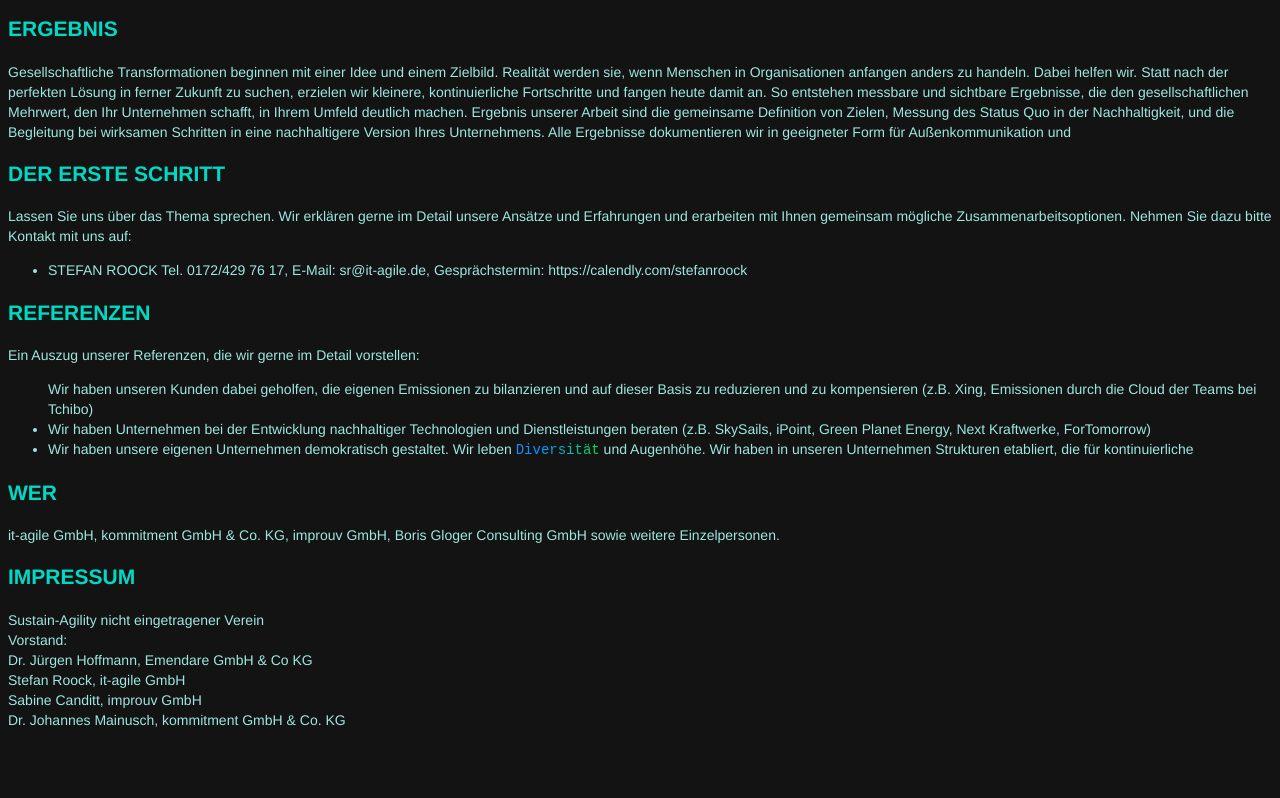
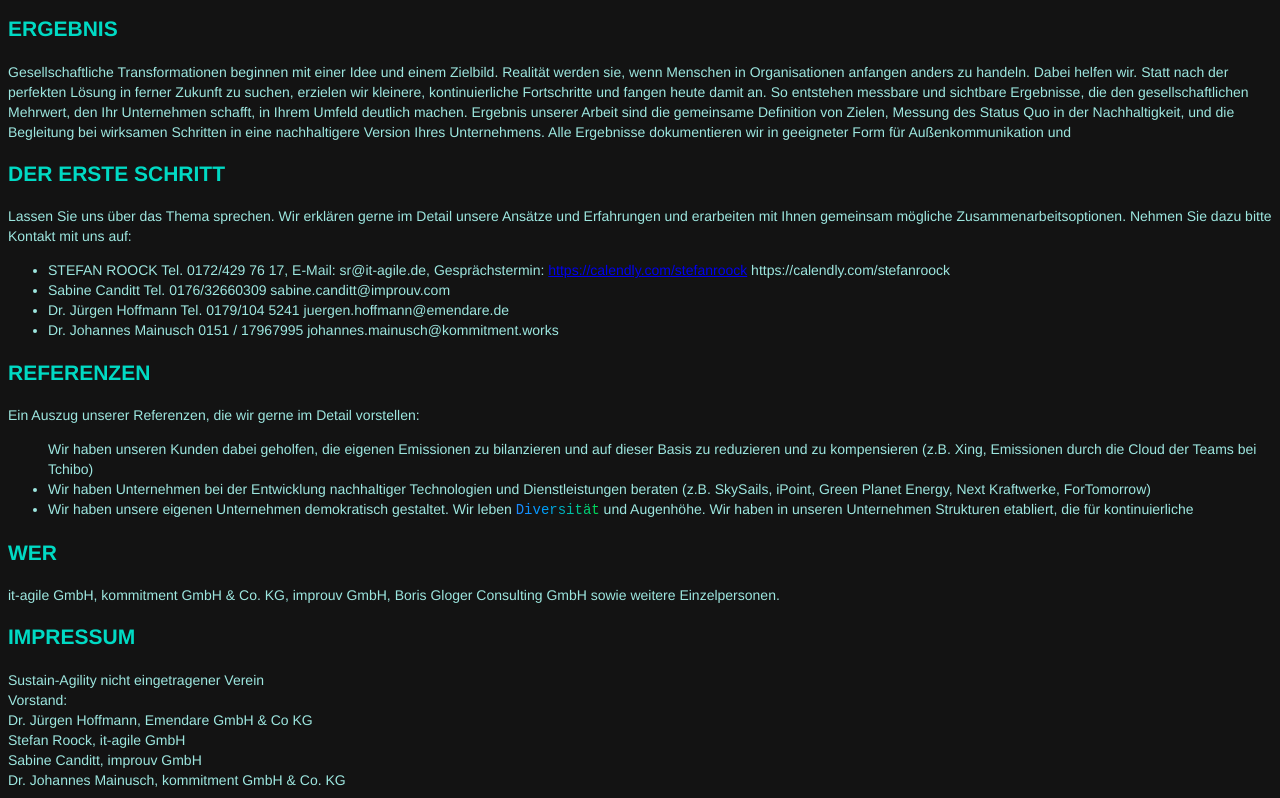
Before and after one commit to kommitment/sustain-agility, a plain HTML site: page index.html in a window 1280 px wide. Shown: the part 812-1610 px from the top of the page. Before the commit the page ends 1550 px from the top, so only its background shows below. Drawn offline with Linux system fonts and the light colour scheme.

Commit message:
Montag 2

```diff
--- a/index.html
+++ b/index.html
@@ -111,10 +111,26 @@ tionen, wie wir für Sie nützlich sein können:
       <ul>
         <li>
           STEFAN ROOCK
-  Tel. 0172/429 76 17,
-  E-Mail: sr@it-agile.de,
-  Gesprächstermin:
-  https://calendly.com/stefanroock
+          Tel. 0172/429 76 17,
+          E-Mail: sr@it-agile.de,
+          Gesprächstermin:
+          <a href="https://calendly.com/stefanroock">https://calendly.com/stefanroock</a>
+          https://calendly.com/stefanroock
+        </li>
+        <li>
+          Sabine Canditt
+          Tel. 0176/32660309
+          sabine.canditt@improuv.com
+        </li>
+        <li>
+          Dr. Jürgen Hoffmann
+          Tel. 0179/104 5241
+          juergen.hoffmann@emendare.de
+        </li>
+        <li>
+          Dr. Johannes Mainusch
+          0151 / 17967995
+          johannes.mainusch@kommitment.works
         </li>
       </ul>
 
```
